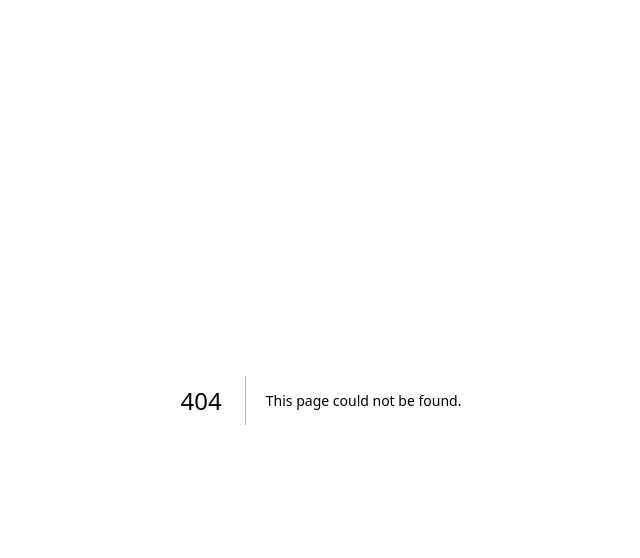
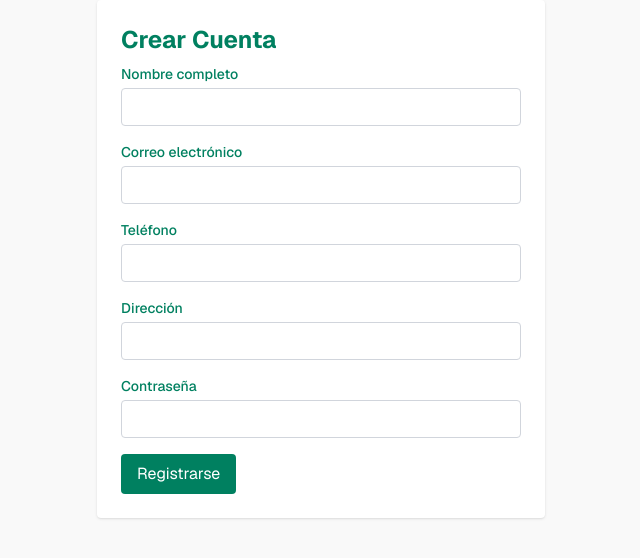
Before and after one commit to IngenieroJosser/chocomarket__frontend, a Next.js app: page /register in a window 1280 px wide. Before the commit this address had no page. Shown: the top 558 px of the page, without its empty margins (319-959 px from the left). Built offline with nearby package versions, Linux system fonts and the light colour scheme; no server answers.

Commit message:
feat(register): creating user

```diff
--- a/src/app/login/page.tsx
+++ b/src/app/login/page.tsx
@@ -1,9 +1,9 @@
-import React from 'react'
+const LoginPage = () => {
+  return (
+    <section>
 
-const page = () => {
-  return (
-    <div>page</div>
+    </section>
   )
 }
 
-export default page
+export default LoginPage
--- /dev/null
+++ b/src/app/register/page.tsx
@@ -0,0 +1,65 @@
+'use client'; // si estás en app router de Next.js
+
+import { useState } from 'react';
+import { Input } from '@/components/Input';
+import { registerUser } from '@/services/auth/authService';
+import { useRouter } from 'next/navigation';
+// import { useRouter } from 'next/router'; // si usas Pages Router
+
+const RegisterPage = () => {
+  const router = useRouter();
+
+  const [formData, setFormData] = useState({
+    name: '',
+    email: '',
+    phoneNumber: '',
+    address: '',
+    password: '',
+  });
+
+  const [error, setError] = useState('');
+  const [loading, setLoading] = useState(false);
+
+  const handleChange = (e: React.ChangeEvent<HTMLInputElement>) => {
+    setFormData({ ...formData, [e.target.name]: e.target.value });
+  };
+
+  const handleSubmit = async (e: React.FormEvent) => {
+    e.preventDefault();
+    setLoading(true);
+    setError('');
+
+    try {
+      await registerUser(formData);
+      router.push('/login');
+    } catch (err: any) {
+      setError(err.message);
+    } finally {
+      setLoading(false);
+    }
+  };
+
+  return (
+    <form onSubmit={handleSubmit} className="max-w-md mx-auto bg-white p-6 rounded shadow space-y-4">
+      <h2 className="text-2xl font-bold text-[#008060] mb-2">Crear Cuenta</h2>
+
+      <Input label="Nombre completo" name="name" value={formData.name} onChange={handleChange} />
+      <Input label="Correo electrónico" name="email" type="email" value={formData.email} onChange={handleChange} />
+      <Input label="Teléfono" name="phoneNumber" value={formData.phoneNumber} onChange={handleChange} />
+      <Input label="Dirección" name="address" value={formData.address} onChange={handleChange} />
+      <Input label="Contraseña" name="password" type="password" value={formData.password} onChange={handleChange} />
+
+      {error && <p className="text-red-500 text-sm">{error}</p>}
+
+      <button
+        type="submit"
+        className="bg-[#008060] text-white py-2 px-4 rounded hover:bg-[#00694d] transition"
+        disabled={loading}
+      >
+        {loading ? 'Registrando...' : 'Registrarse'}
+      </button>
+    </form>
+  )
+}
+
+export default RegisterPage
--- a/src/components/ui/home/Header.tsx
+++ b/src/components/ui/home/Header.tsx
@@ -210,7 +210,7 @@ const Header = () => {
           </li>
           <li className="list-none">
             <Link
-              href=""
+              href="/register"
               className="border-b-2 border-transparent hover:border-[#ff0000] transition-all duration-300"
             >
               Registrate
--- /dev/null
+++ b/src/services/auth/authService.ts
@@ -0,0 +1,21 @@
+import axios from 'axios';
+
+export interface RegisterData {
+  name: string;
+  email: string;
+  phoneNumber: string;
+  address: string;
+  password: string;
+}
+
+const API_URL_BACKEND = process.env.NEXT_PUBLIC_API_URL;
+
+export async function registerUser(data: RegisterData) {
+  try {
+    const response = await axios.post(`${API_URL_BACKEND}/auth/register`, data);
+    return response.data;
+  } catch (error: any) {
+    const message = error.response?.data?.message || 'Error al registrar el usuario';
+    throw new Error(message);
+  }
+}
```
Also changed, not shown: package.json (+7 -6 lines), 1 other file (tests, documents, lock files or other folders).
